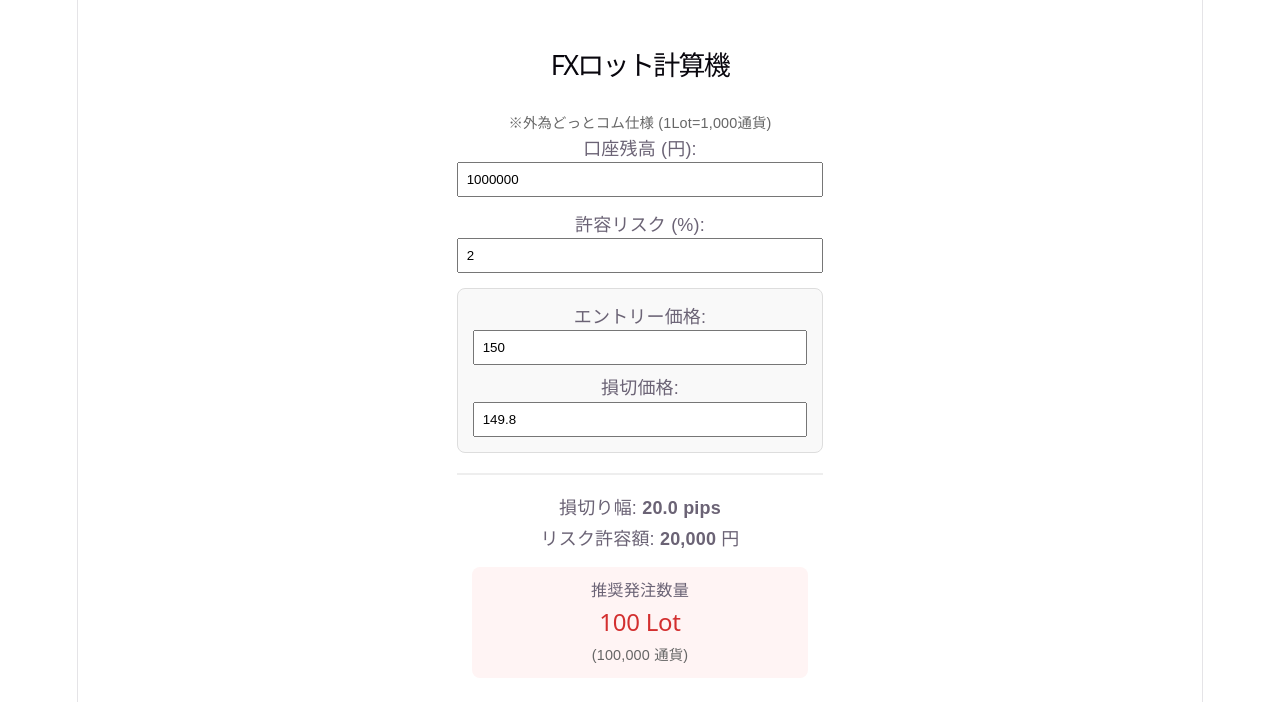
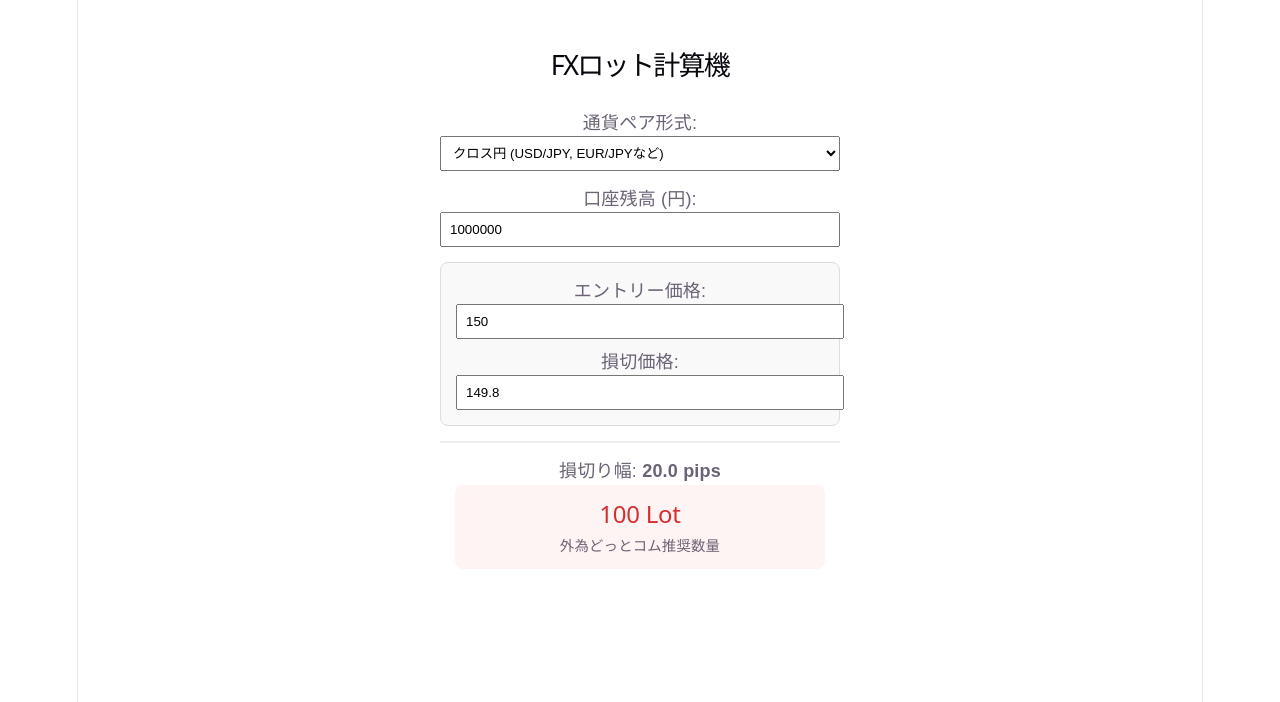
Before and after one commit to wanchankun/fx-calc-lot, a React (Vite) app: page / in a window 1280 px wide. Shown: the top 702 px of the page. Built offline with nearby package versions, Linux system fonts and the light colour scheme.

Commit message:
currency pair add

```diff
--- a/src/App.tsx
+++ b/src/App.tsx
@@ -1,56 +1,55 @@
 import { useState } from 'react'
 
 function App() {
-  const [balance, setBalance] = useState(1000000); // 口座残高
-  const [risk, setRisk] = useState(2);           // 許容リスク(%)
-  const [entryPrice, setEntryPrice] = useState(150.00); // エントリー価格
-  const [stopLossPrice, setStopLossPrice] = useState(149.80); // 損切価格
+  const [balance, setBalance] = useState(1000000);
+  const [risk, setRisk] = useState(2);
+  const [entryPrice, setEntryPrice] = useState(150.00);
+  const [stopLossPrice, setStopLossPrice] = useState(149.80);
+  // 通貨ペアのタイプを選択 (JPY: クロス円, USD: ドルストレート)
+  const [pairType, setPairType] = useState<'JPY' | 'USD'>('JPY');
 
-  // 外為どっとコムの1ロット単位（1,000通貨）
-  const CONTRACT_SIZE = 1000;
+  const CONTRACT_SIZE = 1000; // 外為どっとコム仕様
 
-  // pipsの計算 (クロス円想定: 価格差 × 100)
-  const pips = Math.abs(entryPrice - stopLossPrice) * 100;
+  // pipsの計算をペアによって切り替える
+  const multiplier = pairType === 'JPY' ? 100 : 10000;
+  const pips = Math.abs(entryPrice - stopLossPrice) * multiplier;
 
-  // ロット計算 (外為どっとコム仕様: 1ロット=1,000通貨)
-  // リスク許容額 ÷ (pips単位の損失額 × 1ロットあたりの通貨数)
+  // ロット計算
+  // ※ドルストレートの場合は本来「その時のドル円レート」での換算が必要ですが、
+  // 簡易版として1pips=10円(クロス円同等)として計算するか、厳密にするならドル円入力が必要です。
   const lot = pips > 0
-    ? (balance * (risk / 100)) / (pips * 0.01 * CONTRACT_SIZE)
+    ? (balance * (risk / 100)) / (pips * (pairType === 'JPY' ? 0.01 : 0.0001) * (pairType === 'JPY' ? CONTRACT_SIZE : CONTRACT_SIZE * 150)) // 150は仮のドル円
     : 0;
 
   return (
     <div style={{ padding: '20px', fontFamily: 'sans-serif', maxWidth: '400px', margin: '0 auto' }}>
       <h1 style={{ fontSize: '1.5rem', textAlign: 'center' }}>FXロット計算機</h1>
-      <p style={{ fontSize: '0.8rem', textAlign: 'center', color: '#666' }}>※外為どっとコム仕様 (1Lot=1,000通貨)</p>
+
+      <div style={{ marginBottom: '15px' }}>
+        <label>通貨ペア形式: </label>
+        <select value={pairType} onChange={e => setPairType(e.target.value as 'JPY' | 'USD')} style={{ width: '100%', padding: '8px' }}>
+          <option value="JPY">クロス円 (USD/JPY, EUR/JPYなど)</option>
+          <option value="USD">ドルストレート (EUR/USDなど)</option>
+        </select>
+      </div>
 
       <div style={{ marginBottom: '15px' }}>
         <label>口座残高 (円): </label>
         <input type="number" value={balance} onChange={e => setBalance(Number(e.target.value))} style={{ width: '100%', padding: '8px', boxSizing: 'border-box' }} />
       </div>
 
-      <div style={{ marginBottom: '15px' }}>
-        <label>許容リスク (%): </label>
-        <input type="number" value={risk} onChange={e => setRisk(Number(e.target.value))} style={{ width: '100%', padding: '8px', boxSizing: 'border-box' }} />
+      <div style={{ marginBottom: '15px', padding: '15px', backgroundColor: '#f9f9f9', border: '1px solid #ddd', borderRadius: '8px' }}>
+        <label>エントリー価格: </label>
+        <input type="number" step="0.00001" value={entryPrice} onChange={e => setEntryPrice(Number(e.target.value))} style={{ width: '100%', padding: '8px', marginBottom: '10px' }} />
+        <label>損切価格: </label>
+        <input type="number" step="0.00001" value={stopLossPrice} onChange={e => setStopLossPrice(Number(e.target.value))} style={{ width: '100%', padding: '8px' }} />
       </div>
 
-      <div style={{ marginBottom: '15px', padding: '15px', backgroundColor: '#f9f9f9', border: '1px solid #ddd', borderRadius: '8px' }}>
-        <div style={{ marginBottom: '10px' }}>
-          <label>エントリー価格: </label>
-          <input type="number" step="0.001" value={entryPrice} onChange={e => setEntryPrice(Number(e.target.value))} style={{ width: '100%', padding: '8px', boxSizing: 'border-box' }} />
-        </div>
-        <div>
-          <label>損切価格: </label>
-          <input type="number" step="0.001" value={stopLossPrice} onChange={e => setStopLossPrice(Number(e.target.value))} style={{ width: '100%', padding: '8px', boxSizing: 'border-box' }} />
-        </div>
-      </div>
-
-      <div style={{ textAlign: 'center', marginTop: '20px', padding: '15px', borderTop: '2px solid #eee' }}>
-        <p style={{ margin: '5px 0' }}>損切り幅: <strong>{pips.toFixed(1)} pips</strong></p>
-        <p style={{ margin: '5px 0' }}>リスク許容額: <strong>{ (balance * (risk / 100)).toLocaleString() } 円</strong></p>
-        <div style={{ marginTop: '15px', padding: '10px', backgroundColor: '#fff4f4', borderRadius: '8px' }}>
-          <span style={{ fontSize: '0.9rem' }}>推奨発注数量</span>
+      <div style={{ textAlign: 'center', padding: '15px', borderTop: '2px solid #eee' }}>
+        <p>損切り幅: <strong>{pips.toFixed(1)} pips</strong></p>
+        <div style={{ backgroundColor: '#fff4f4', padding: '10px', borderRadius: '8px' }}>
           <h2 style={{ color: '#d32f2f', margin: '5px 0' }}>{Math.floor(lot).toLocaleString()} Lot</h2>
-          <span style={{ fontSize: '0.8rem', color: '#666' }}>({ (Math.floor(lot) * CONTRACT_SIZE).toLocaleString() } 通貨)</span>
+          <p style={{ fontSize: '0.8rem' }}>外為どっとコム推奨数量</p>
         </div>
       </div>
     </div>
```
